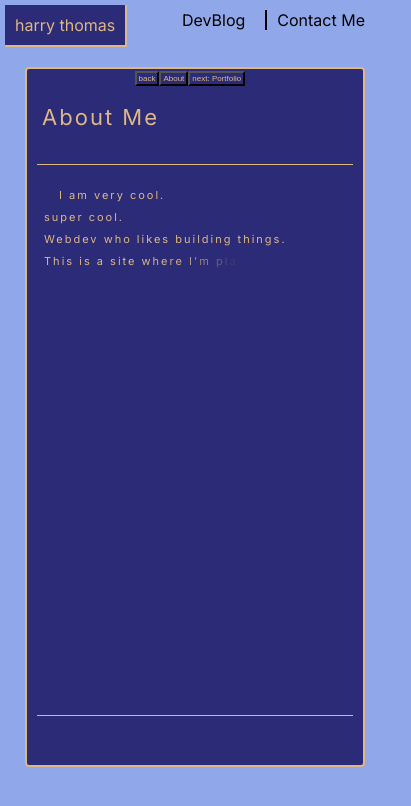
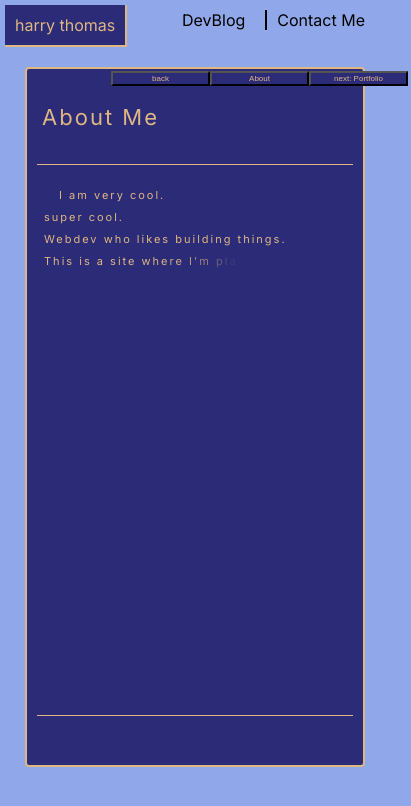
Before and after one commit to harry-th/portfolio, a Next.js app: page / in a window 390 px wide. Shown: the top 806 px of the page, 411 px wide, since content can reach past the window. Built offline with nearby package versions, Linux system fonts and the light colour scheme.

Commit message:
rework homenavigation component

```diff
--- a/src/styles/home.module.css
+++ b/src/styles/home.module.css
@@ -29,13 +29,15 @@
   display: flex;
   position: absolute;
   top: 0%;
-  left: 65%;
+  left: 45%;
+  width: 475px;
 }
 .homeNavigation button {
+  font-size: 12px;
+  width: 33%;
   margin: 0px;
   background-color: rgb(43, 43, 119);
   color: rgb(223, 183, 131);
-  font-size: 12px;
 }
 .homeNavigation button:hover {
   cursor: pointer;
@@ -78,7 +80,8 @@
   }
   .homeNavigation {
     font-size: 10px;
-    left: 50%;
+    left: 35%;
+    width: 400px;
   }
   .homeNavigation button {
     font-size: 10px;
@@ -92,7 +95,8 @@
     font-size: 25px;
   }
   .homeNavigation {
-    left: 45%;
+    width: 355px;
+    left: 25%;
   }
   .homeNavigation button {
     font-size: 10px;
@@ -108,17 +112,18 @@
     font-size: 22px;
   }
   .homeNavigation {
-    left: 40%;
+    width: 345px;
+    left: 25%;
   }
   .homeNavigation button {
-    font-size: 10px;
     padding-left: 2px;
     padding-right: 2px;
   }
 }
 @media only screen and (max-width: 550px) {
   .homeNavigation {
-    left: 32%;
+    width: 300px;
+    left: 25%;
   }
   .homeNavigation button {
     font-size: 8px;
--- a/src/styles/home.module.scss
+++ b/src/styles/home.module.scss
@@ -29,12 +29,14 @@
   display: flex;
   position: absolute;
   top: 0%;
-  left: 65%;
+  left: 45%;
+  width: 475px;
   button {
+    font-size: 12px;
+    width: 33%;
     margin: 0px;
     background-color: rgb(43, 43, 119);
     color: rgb(223, 183, 131);
-    font-size: 12px;
     &:hover {
       cursor: pointer;
       background-color: rgb(223, 183, 131);
@@ -79,7 +81,8 @@
   }
   .homeNavigation {
     font-size: 10px;
-    left: 50%;
+    left: 35%;
+    width: 400px;
     button {
       font-size: 10px;
       padding-left: 2px;
@@ -93,12 +96,13 @@
     font-size: 25px;
   }
   .homeNavigation {
+    width: 355px;
+    left: 25%;
     button {
       font-size: 10px;
       padding-left: 2px;
       padding-right: 2px;
     }
-    left: 45%;
   }
 }
 @media only screen and (max-width: 600px) {
@@ -109,21 +113,22 @@
     font-size: 22px;
   }
   .homeNavigation {
+    width: 345px;
+    left: 25%;
     button {
-      font-size: 10px;
       padding-left: 2px;
       padding-right: 2px;
     }
-    left: 40%;
   }
 }
 @media only screen and (max-width: 550px) {
   .homeNavigation {
+    width: 300px;
+    left: 25%;
     button {
       font-size: 8px;
       padding-left: 2px;
       padding-right: 2px;
     }
-    left: 32%;
   }
 }
```
Also changed, not shown: 1 other file (tests, documents, lock files or other folders).
